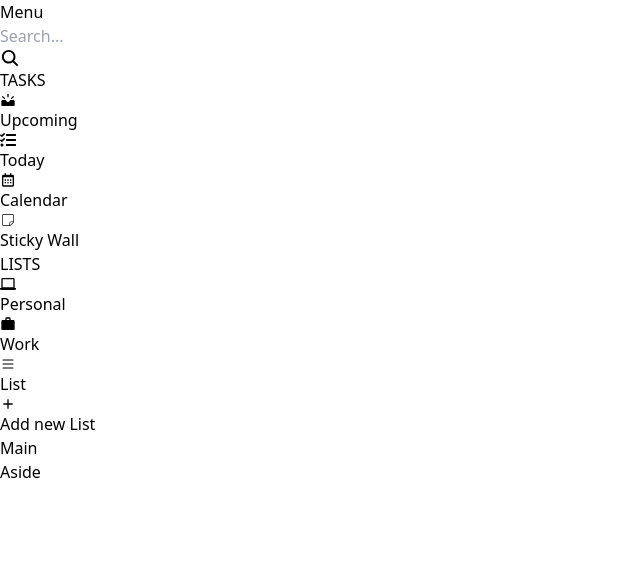
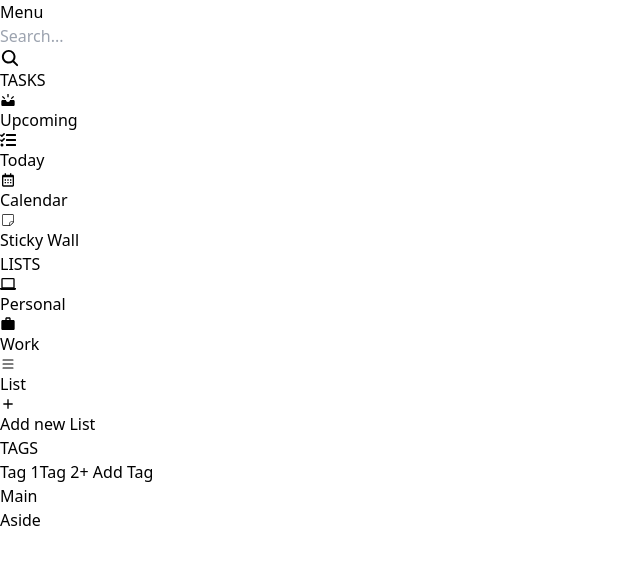
Before and after one commit to Daniel264/to-do-list, a React (Vite) app: page / in a window 1280 px wide. Shown: the top 564 px of the page, without its empty margins (0-640 px from the left). Built offline with nearby package versions, Linux system fonts and the light colour scheme.

Commit message:
Add the correct padding to each div

```diff
--- a/src/components/Menu.tsx
+++ b/src/components/Menu.tsx
@@ -1,6 +1,7 @@
 import { IoSearch } from "react-icons/io5";
 import Task from "./Task";
 import List from "./List";
+import Tags from "./Tags";
 const Menu = () => {
   return (
     <>
@@ -14,13 +15,17 @@ const Menu = () => {
         <IoSearch size={20} className="absolute text-gray-500 top-24  " />
       </div>
 
-      <div className="p-10">
+      <div className="px-10 py-3">
         <h3 className="font-semibold text-base">TASKS</h3>
         <Task />
       </div>
-      <div className="p-10">
+      <div className="px-10 py-3">
         <h3 className="font-semibold text-base">LISTS</h3>
         <List />
+      </div>
+      <div className="px-10 py-3">
+        <h3 className="font-semibold">TAGS</h3>
+        <Tags />
       </div>
     </>
   );
--- /dev/null
+++ b/src/components/Tags.tsx
@@ -0,0 +1,13 @@
+
+
+const Tags = () => {
+  return (
+    <>
+      <button className="btn bg-blue-200">Tag 1</button>
+      <button className="btn bg-red-300">Tag 2</button>
+      <button className="btn bg-gray-200">+ Add Tag</button>
+    </>
+  );
+};
+
+export default Tags;
```
